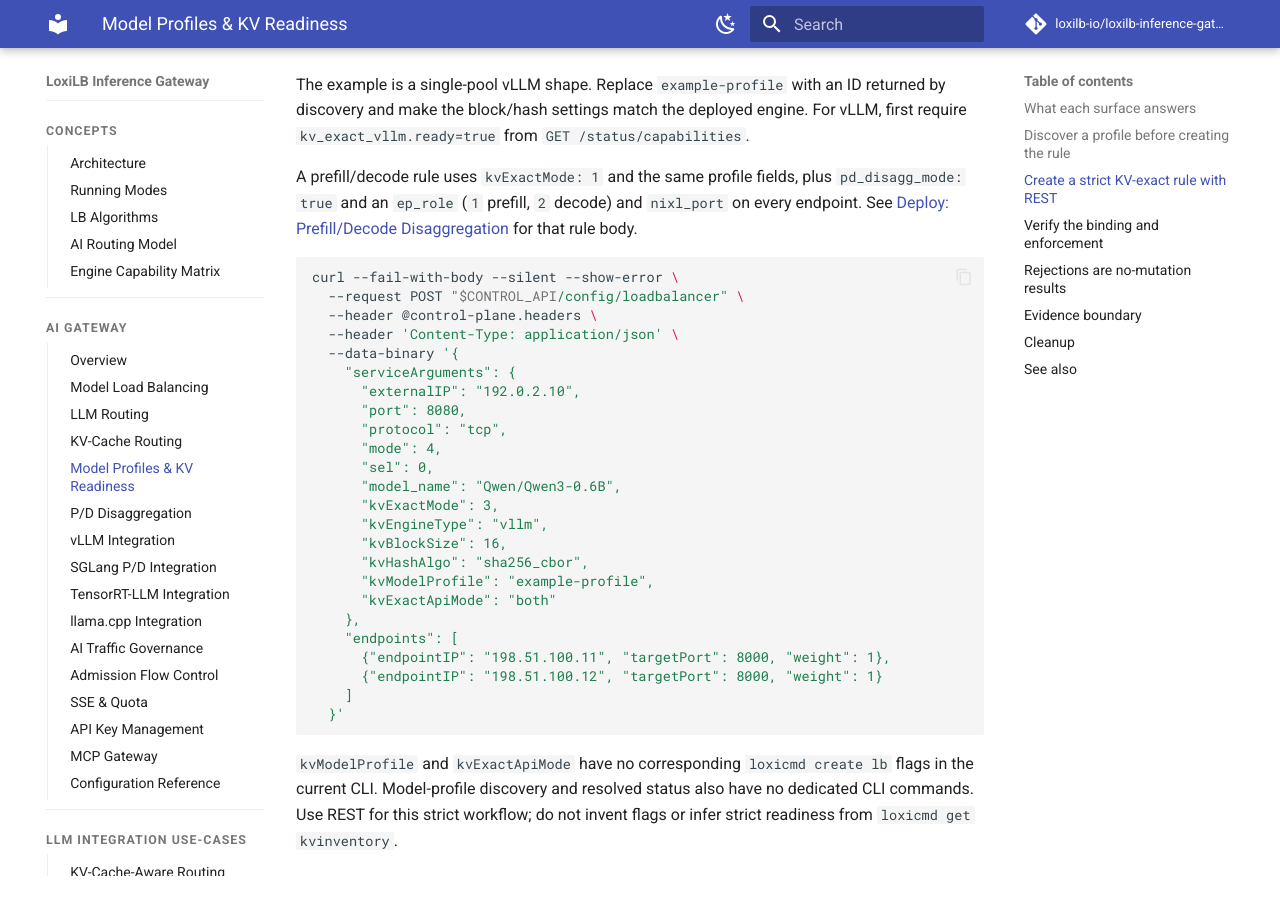
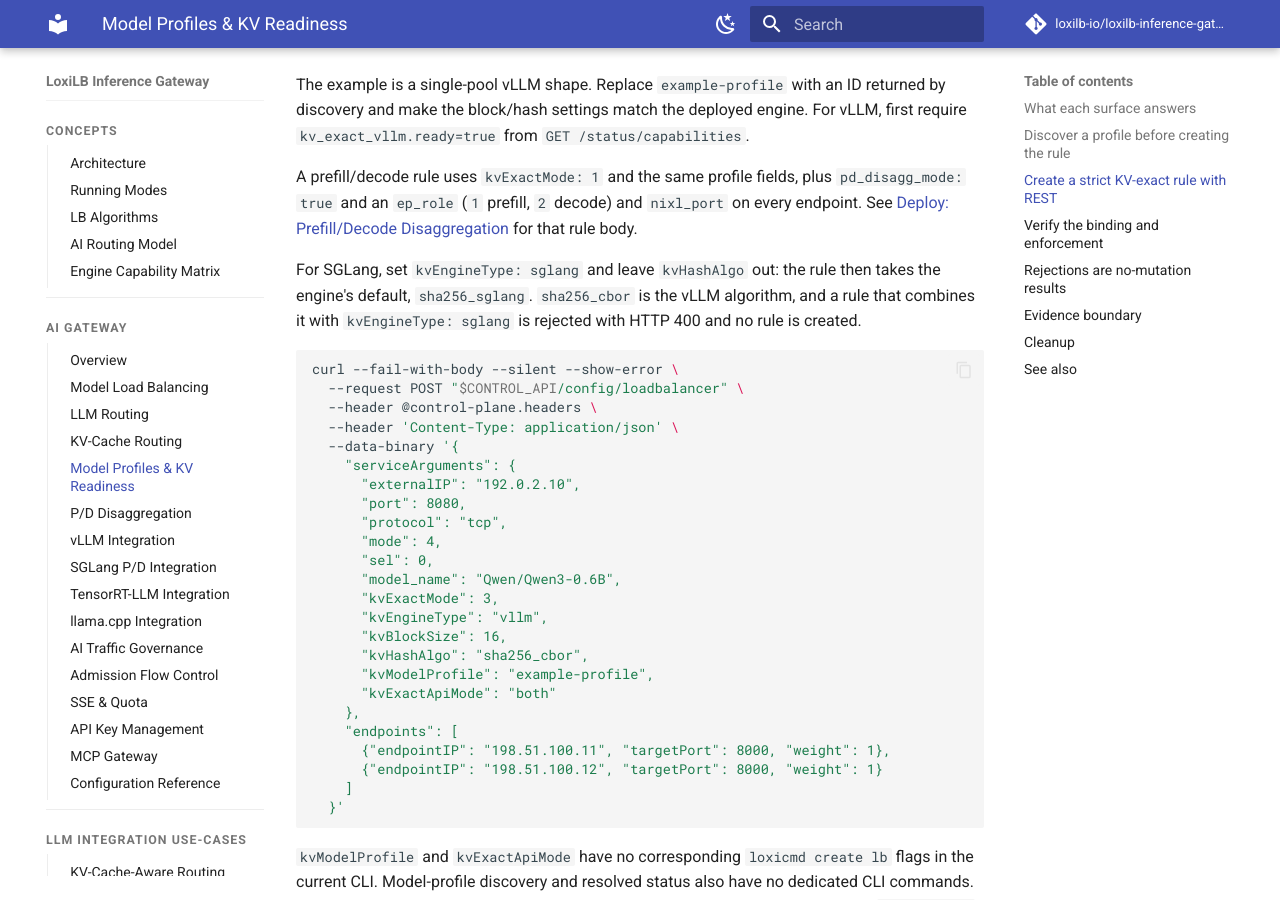
Before and after one commit to loxilb-io/loxilbdocs-inference-gateway, an MkDocs documentation site: the page built from docs/ai-gateway/model-profiles-kv-readiness.md, in a window 1280 px wide and 900 px high, scrolled down 2073 px. Built offline with MkDocs 1.6.1 and Material for MkDocs 9.7.7, drawn with Linux system fonts in a browser that asks for light colours; comment, search, counter and statistics services are not loaded; the version menu is left out.

Commit message:
docs: say which hash setting an SGLang rule takes
The readiness page's example sets kvHashAlgo to the vLLM algorithm. A reader
who changes only kvEngineType to sglang gets HTTP 400. The page now says to
leave kvHashAlgo out for SGLang and what the rejection means.

Signed-off-by: NLX-SeokHwanKong <76096751+NLX-SeokHwanKong@users.noreply.github.com>

````diff
--- a/docs/ai-gateway/model-profiles-kv-readiness.md
+++ b/docs/ai-gateway/model-profiles-kv-readiness.md
@@ -75,6 +75,10 @@
 `ep_role` (`1` prefill, `2` decode) and `nixl_port` on every endpoint. See
 [Deploy: Prefill/Decode Disaggregation](../use-cases/deploy-pd-disaggregation.md#52-the-lb-rules-four-modes-to-compare)
 for that rule body.
+
+For SGLang, set `kvEngineType: sglang` and leave `kvHashAlgo` out: the rule then takes the engine's default,
+`sha256_sglang`. `sha256_cbor` is the vLLM algorithm, and a rule that combines it with `kvEngineType: sglang` is
+rejected with HTTP 400 and no rule is created.
 
 ```bash
 curl --fail-with-body --silent --show-error \
````
Also changed, not shown: 1 other file.
